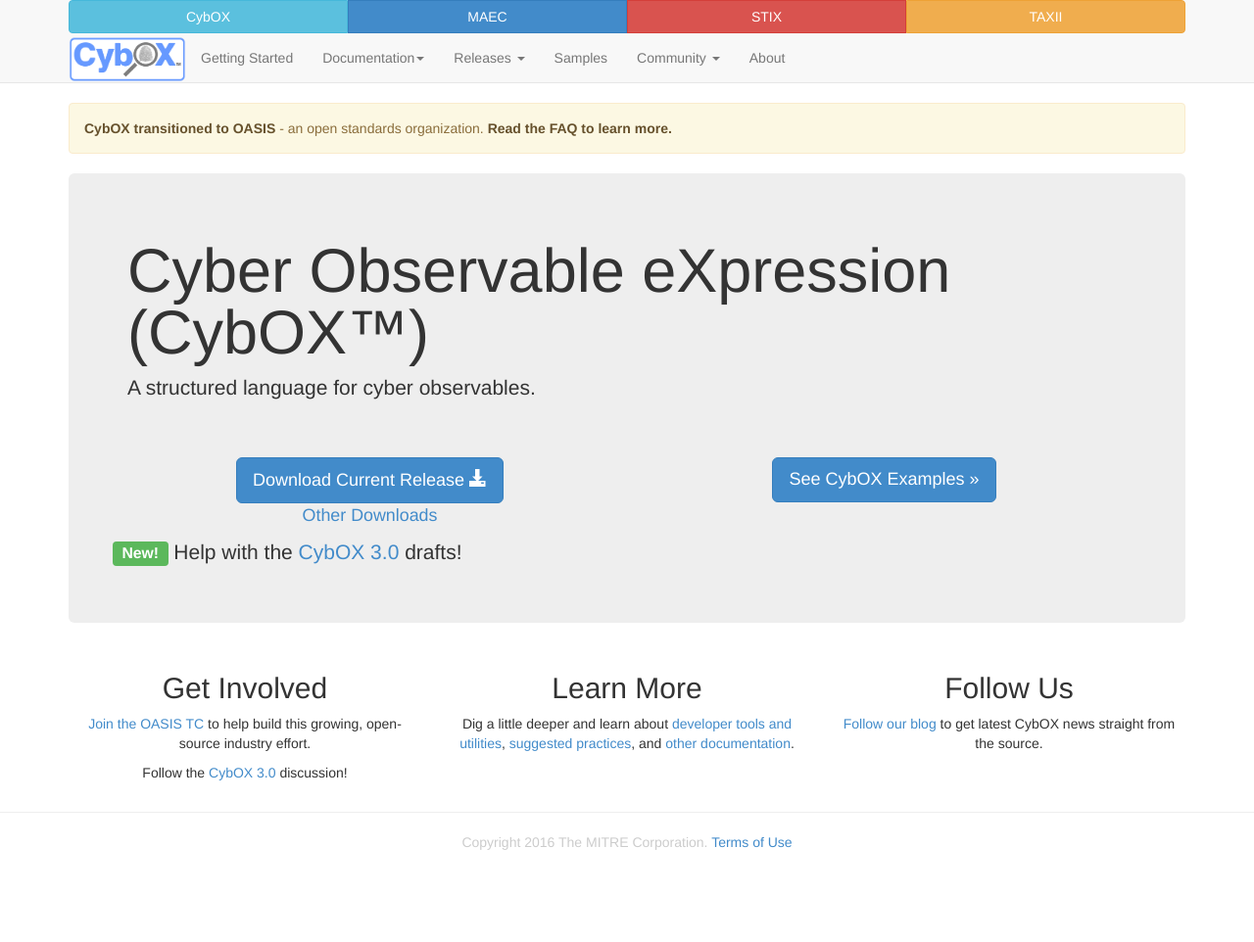
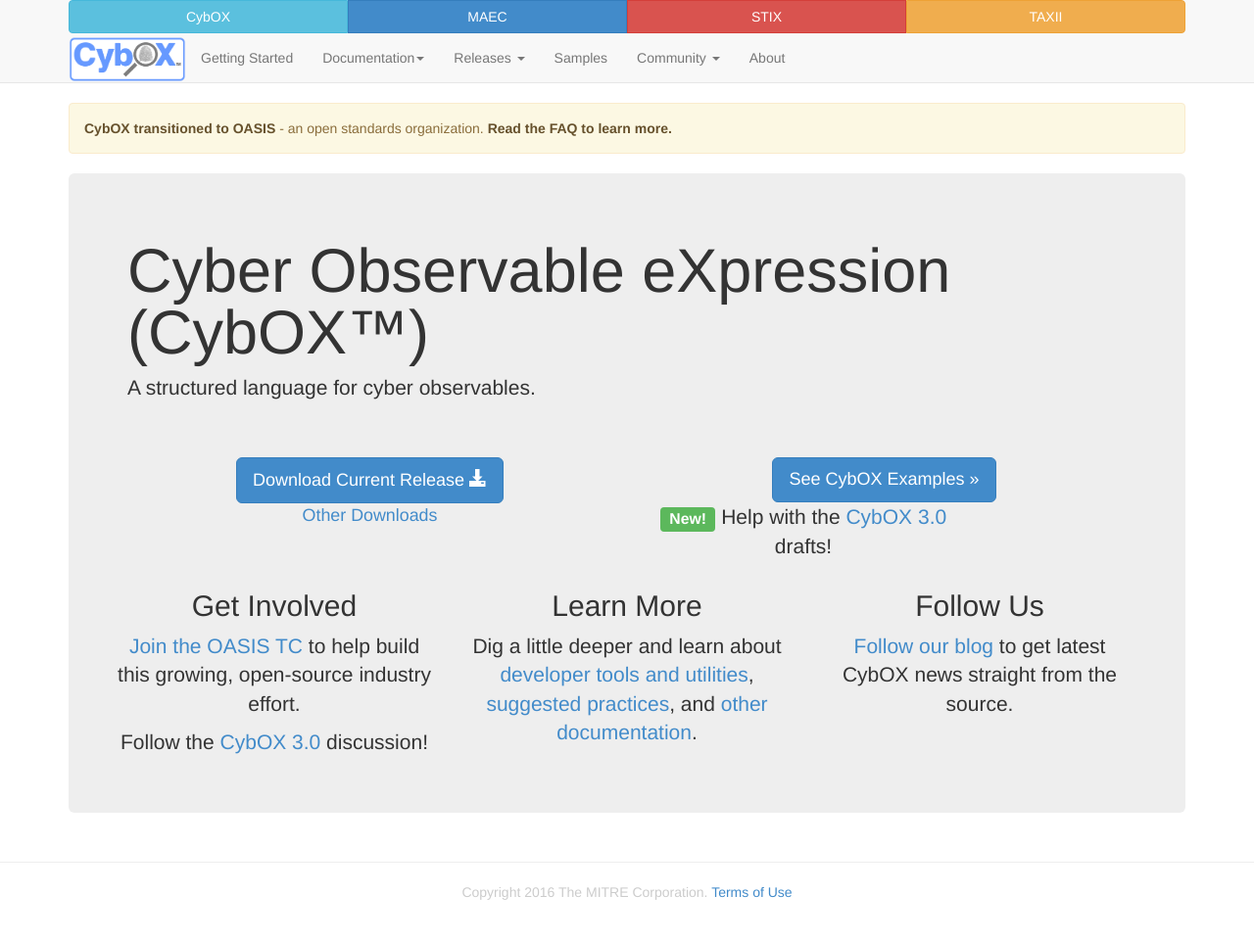
Before and after one commit to CybOXProject/cyboxproject.github.io, a Jekyll site: the page built from index.md, in a window 1280 px wide. Shown: the whole page at 98% size. Built offline with Jekyll 4.4.1, drawn with Linux system fonts in a browser that asks for light colours; before the commit the page ends 911 px from its top, so only the background shows below that.

Commit message:
Updated main index page
Centered the Help with the 3.0 drafts text.

```diff
--- a/index.md
+++ b/index.md
@@ -25,8 +25,9 @@
     <div class="col-md-6 text-center">
       <a class="btn btn-primary btn-lg" role="button" href="/samples/">See CybOX Examples »</a>
     </div>
-  </div>
+<p></p>
   <div class="row announcement">
+  <div class="col-md-4 text-center">
     <p><span class="label label-success">New!</span> Help with the <a href="http://stixproject.github.io/stix2.0/#cybox3.0">CybOX 3.0</a> drafts!</p>
   </div>
 </div>
```
